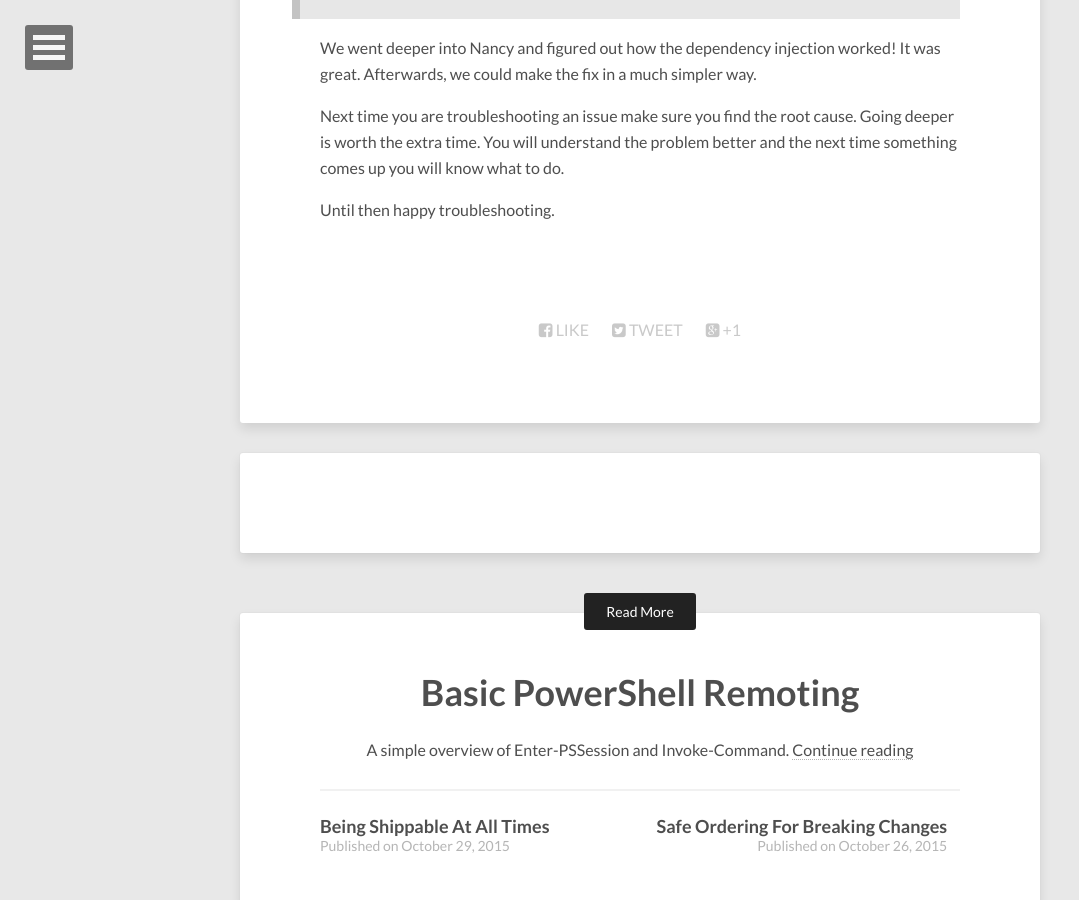
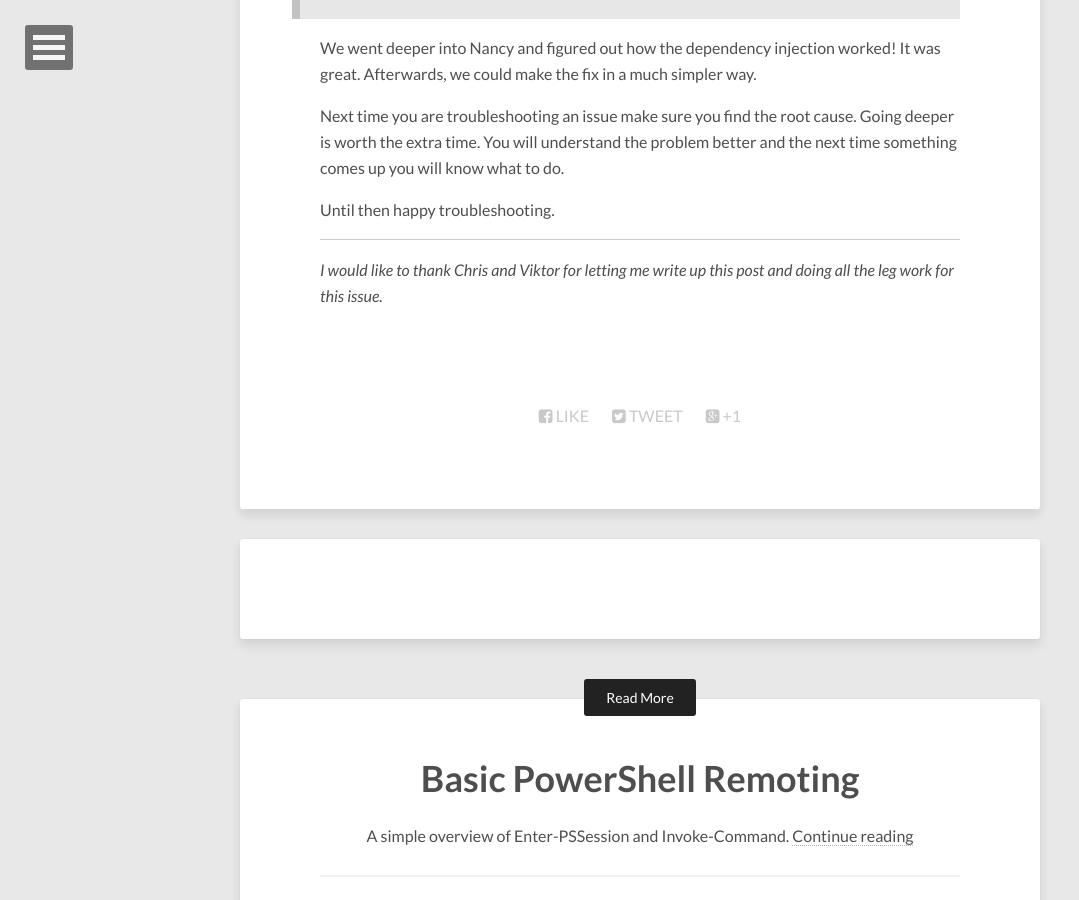
Before and after one commit to smaclell/smaclell.github.io, a Jekyll site: the page built from _posts/2015-11-06-di-container-fun.md, in a window 1280 px wide and 900 px high, scrolled down 5552 px. Shown: the whole window, without its empty margins (0-1079 px from the left). Built offline with Jekyll 4.4.1, drawn with Linux system fonts in a browser that asks for light colours; nearby versions of some CDN libraries; comment, search, counter and statistics services are not loaded.

Commit message:
Thanking the guys

```diff
--- a/_posts/2015-11-06-di-container-fun.md
+++ b/_posts/2015-11-06-di-container-fun.md
@@ -226,6 +226,11 @@ and the next time something comes up you will know what to do.
 
 Until then happy troubleshooting.
 
+<hr />
+
+*I would like to thank Chris and Viktor for letting me write up this post and
+doing all the leg work for this issue.*
+
 [rc]: {% post_url 2015-03-04-lessons-learnt-while-finding-the-root-cause %}
 [nancy]: http://nancyfx.org/
 [tinyioc]: https://github.com/grumpydev/TinyIoC
```
